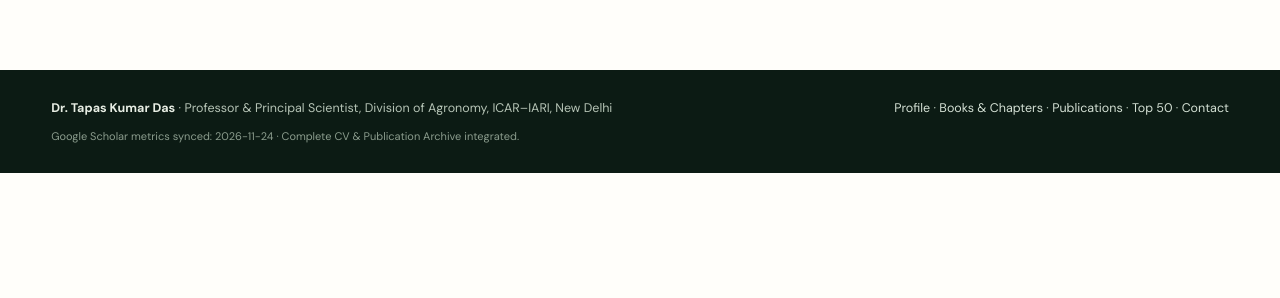
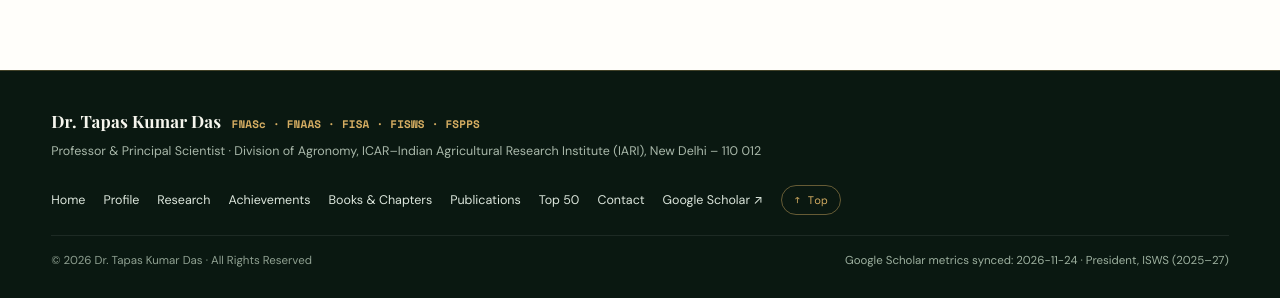
Before and after one commit to Abhimishra939/tkdas.github.io, a plain HTML site: page index.html in a window 1280 px wide. Shown: the part 4359-4657 px from the top of the page. Before the commit the page ends 4532 px from the top, so only its background shows below. Drawn offline with nearby package versions, Linux system fonts and the light colour scheme.

Commit message:
Add files via upload

```diff
--- a/assets/site.css
+++ b/assets/site.css
@@ -400,7 +400,7 @@ section { padding: 82px 0; }
 .data-table tr:last-child td { border-bottom: 0; }
 .data-table tr:hover td { background: var(--surface-2); }
 
-/* Contact Box & Footer */
+/* Contact Box & Refined Academic Footer */
 .contact-box {
   background: var(--hero-bg); color: #f5f6ee; border-radius: 22px;
   padding: 42px; display: flex; align-items: center; justify-content: space-between;
@@ -408,12 +408,81 @@ section { padding: 82px 0; }
 }
 .contact-box h2 { font-size: 29px; margin-bottom: 8px; }
 .contact-box p { color: #d0ddd0; font-size: 14.5px; max-width: 620px; }
-.footer { background: #0c1b14; color: #b6c4b6; padding: 28px 0; font-size: 12.5px; }
-.footer-inner { display: flex; justify-content: space-between; gap: 15px; flex-wrap: wrap; }
-.footer strong { color: #e8eee4; }
-.footer a { color: #d4e0d4; }
-.footer a:hover { color: var(--gold); }
-.update-note { font-size: 11px; color: #8b9c8d; margin-top: 8px; }
+
+.footer {
+  background: #0a1811;
+  color: #c2cfc2;
+  padding: 36px 0 30px;
+  font-size: 13px;
+  border-top: 1px solid rgba(213, 173, 98, 0.28);
+}
+.footer-top {
+  display: flex;
+  justify-content: space-between;
+  align-items: flex-start;
+  gap: 24px;
+  flex-wrap: wrap;
+  padding-bottom: 20px;
+  border-bottom: 1px solid rgba(255, 255, 255, 0.08);
+}
+.footer-identity strong {
+  display: block;
+  font-family: 'Playfair Display', Georgia, serif;
+  font-size: 17px;
+  color: #f6f6ee;
+  letter-spacing: 0.01em;
+}
+.footer-identity .footer-fellows {
+  display: inline-block;
+  font-family: 'Space Mono', monospace;
+  font-size: 11px;
+  color: var(--gold);
+  margin-left: 6px;
+  font-weight: 700;
+}
+.footer-identity span.footer-affil {
+  display: block;
+  margin-top: 5px;
+  font-size: 12.5px;
+  color: #a9b8aa;
+}
+.footer-nav {
+  display: flex;
+  flex-wrap: wrap;
+  gap: 10px 18px;
+  align-items: center;
+}
+.footer-nav a {
+  color: #dce6dc;
+  font-size: 12.5px;
+  transition: color 0.2s ease, transform 0.2s ease;
+}
+.footer-nav a:hover {
+  color: var(--gold);
+  transform: translateY(-1px);
+}
+.footer-top-btn {
+  padding: 5px 12px;
+  border-radius: 999px;
+  border: 1px solid rgba(213, 173, 98, 0.45);
+  color: var(--gold) !important;
+  font-family: 'Space Mono', monospace;
+  font-size: 11px !important;
+}
+.footer-top-btn:hover {
+  background: rgba(213, 173, 98, 0.14);
+}
+.footer-bottom {
+  display: flex;
+  justify-content: space-between;
+  align-items: center;
+  gap: 12px;
+  flex-wrap: wrap;
+  padding-top: 16px;
+  font-size: 11.5px;
+  color: #8fa091;
+}
+.update-note { font-size: 11.5px; color: #9db09f; margin-top: 0; }
 
 /* Reveal Animation */
 .reveal { opacity: 1; transform: none; transition: opacity 0.7s var(--ease-out), transform 0.7s var(--ease-spring); }
--- a/assets/site.js
+++ b/assets/site.js
@@ -2,6 +2,37 @@
 (function () {
   const reduceMotion = window.matchMedia('(prefers-reduced-motion: reduce)').matches;
   const ARCHIVE = window.TKD_ARCHIVE || {};
+
+  /* ---------- 0. Unified Professional Academic Footer ---------- */
+  const footerEl = document.querySelector('footer.footer');
+  if (footerEl) {
+    footerEl.innerHTML = `
+      <div class="wrap">
+        <div class="footer-top">
+          <div class="footer-identity">
+            <strong>Dr. Tapas Kumar Das <span class="footer-fellows">FNASc · FNAAS · FISA · FISWS · FSPPS</span></strong>
+            <span class="footer-affil">Professor &amp; Principal Scientist · Division of Agronomy, ICAR–Indian Agricultural Research Institute (IARI), New Delhi – 110 012</span>
+          </div>
+          <nav class="footer-nav" aria-label="Footer navigation">
+            <a href="index.html">Home</a>
+            <a href="about.html">Profile</a>
+            <a href="research.html">Research</a>
+            <a href="achievements.html">Achievements</a>
+            <a href="books.html">Books &amp; Chapters</a>
+            <a href="publications.html">Publications</a>
+            <a href="top50.html">Top 50</a>
+            <a href="contact.html">Contact</a>
+            <a href="https://scholar.google.co.in/citations?user=wfz2In0AAAAJ" target="_blank" rel="noopener">Google Scholar ↗</a>
+            <a href="#top" class="footer-top-btn" onclick="window.scrollTo({top:0,behavior:'smooth'});return false;">↑ Top</a>
+          </nav>
+        </div>
+        <div class="footer-bottom">
+          <div>© ${new Date().getFullYear()} Dr. Tapas Kumar Das · All Rights Reserved</div>
+          <div class="update-note" id="dataUpdated">Google Scholar metrics synced · Official Academic Portfolio</div>
+        </div>
+      </div>
+    `;
+  }
 
   /* ---------- 1. Live Theme Engine ---------- */
   const savedTheme = localStorage.getItem('tkd_theme') || 'emerald';
@@ -192,7 +223,7 @@
 
       const note = document.getElementById('dataUpdated');
       if (note && data.updated_at) {
-        note.textContent = 'Google Scholar metrics synced: ' + data.updated_at.split('T')[0] + ' · Complete CV & Publication Archive integrated.';
+        note.textContent = 'Google Scholar metrics synced: ' + data.updated_at.split('T')[0] + ' · President, ISWS (2025–27)';
       }
       renderScholarCards(document.getElementById('latest-publications'), data.publications, 3);
       window.SCHOLAR_PUBS = data.publications || [];
```
